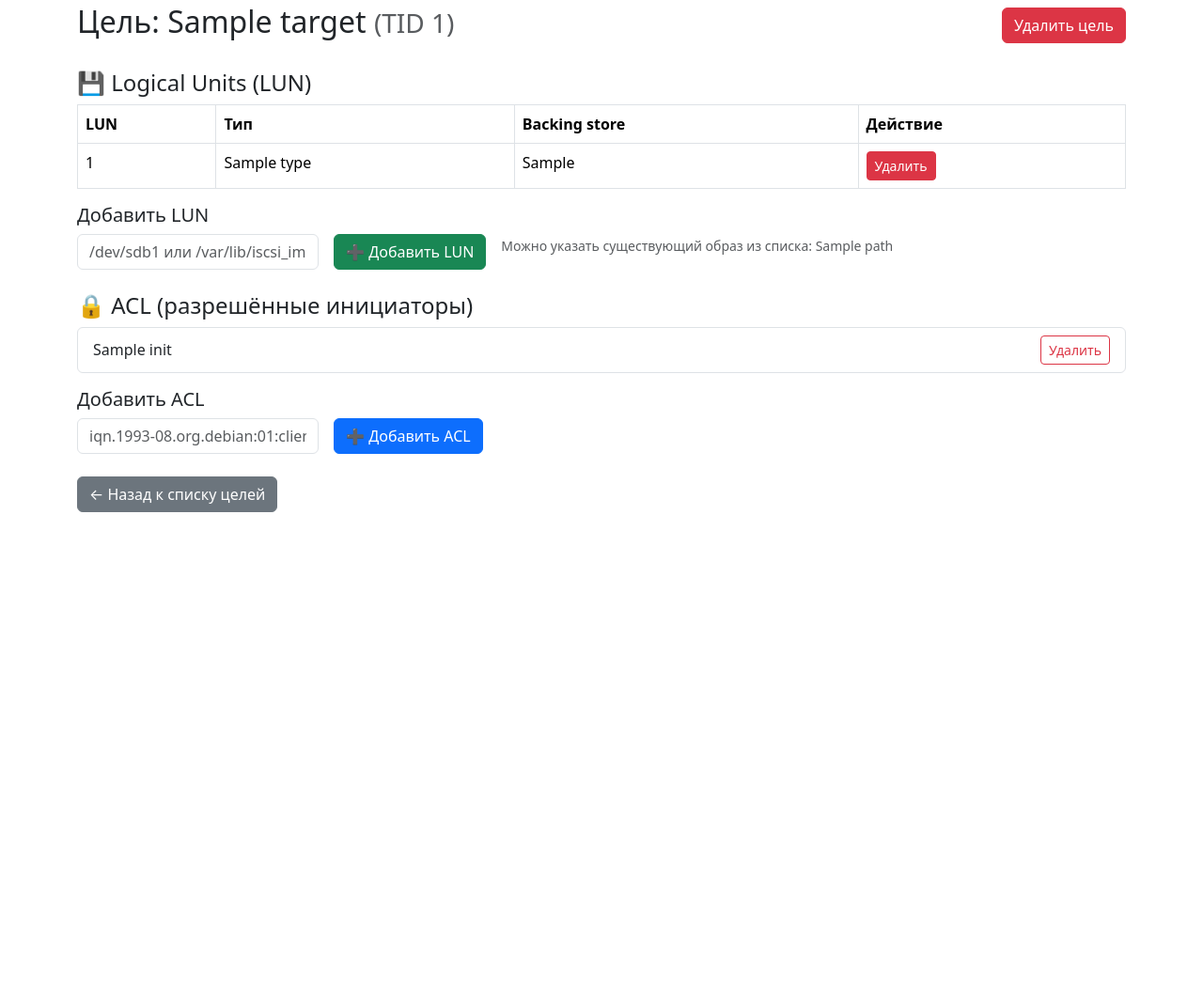
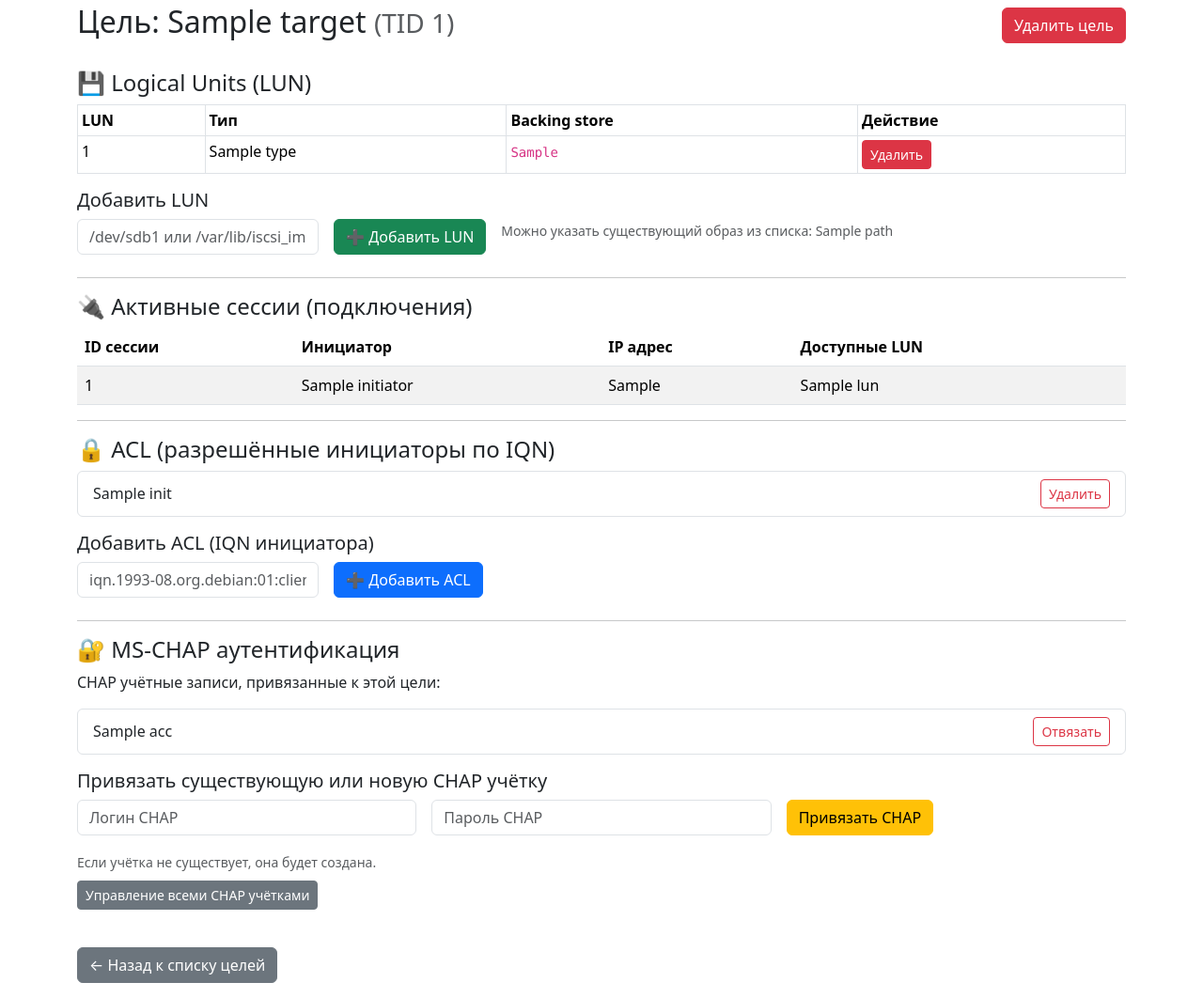
Before and after one commit to mydubrovin-dev/iscsi-webui, a Flask app: template templates/target_detail.html in a window 1280 px wide. Shown: the part 56-1118 px from the top of the page at 94% size. Before the commit the page ends 601 px from the top, so only its background shows below. Run offline with Flask 3, Linux system fonts and the light colour scheme; the template is opened without the code that fills it: most values are stand-ins (such as "Sample title", 1, 10 or a date in 2020).

Commit message:
version 3
much more updates

```diff
--- a/app.py
+++ b/app.py
@@ -4,10 +4,10 @@ import subprocess
 import re
 import shutil
 from pathlib import Path
+from urllib.parse import unquote
 
-from flask import Flask, render_template, request, redirect, url_for, flash, abort
-from flask_login import LoginManager, UserMixin, login_user, logout_user, login_required, current_user
-import psutil
+from flask import Flask, render_template, request, redirect, url_for, flash
+from flask_login import LoginManager, UserMixin, login_user, logout_user, login_required
 
 from config import Config
 
@@ -18,7 +18,6 @@ login_manager = LoginManager()
 login_manager.init_app(app)
 login_manager.login_view = 'login'
 
-# Простая модель пользователя
 class User(UserMixin):
     def __init__(self, id):
         self.id = id
@@ -29,63 +28,149 @@ def load_user(user_id):
         return User(user_id)
     return None
 
-# ------------------- Утилиты для работы с tgtadm -------------------
-def run_tgtadm(args, check=True):
-    """Выполняет tgtadm с sudo (предполагается настроенный sudo без пароля)"""
-    cmd = ['sudo', Config.TGTADM_CMD] + args
+# ------------------- Утилиты для работы с tgt-admin -------------------
+def run_tgtadmin(args, check=True):
+    """Выполняет tgt-admin через sudo, возвращает (stdout, stderr, returncode)"""
+    cmd = ['/usr/bin/sudo', 'tgt-admin'] + args
     result = subprocess.run(cmd, capture_output=True, text=True)
     if check and result.returncode != 0:
         app.logger.error(f"Command failed: {' '.join(cmd)}\n{result.stderr}")
     return result.stdout, result.stderr, result.returncode
 
 def parse_targets():
-    """Парсит вывод tgtadm --lld iscsi --op show --mode target"""
-    out, _, _ = run_tgtadm(['--lld', 'iscsi', '--op', 'show', '--mode', 'target'])
+    """
+    Парсит вывод tgt-admin -s
+    Возвращает список целей с LUN, ACL, CHAP-аккаунтами, сессиями.
+    """
+    out, _, _ = run_tgtadmin(['-s'])
     targets = []
-    current = None
+    current_target = None
+    current_lun = None
+    current_session = None
     lines = out.splitlines()
     i = 0
     while i < len(lines):
         line = lines[i].strip()
+        if not line:
+            i += 1
+            continue
+
+        # Начало цели: "Target 1: iqn.2026-05.ru.ite-ng:ite205"
         if line.startswith('Target '):
-            if current:
-                targets.append(current)
-            parts = line.split(':')
-            tid = parts[0].split()[1]
-            name = parts[1].strip()
-            current = {
+            if current_target:
+                targets.append(current_target)
+            # Разбираем: "Target 1: iqn.2026-05.ru.ite-ng:ite205"
+            parts = line.split(':', 1)
+            tid_name = parts[0].split()
+            tid = tid_name[1]
+            name = parts[1].strip() if len(parts) > 1 else ""
+            current_target = {
                 'tid': tid,
                 'name': name,
                 'luns': [],
+                'sessions': [],
                 'acls': [],
                 'accounts': []
             }
-        elif line.startswith('LUN:') and current:
-            lun_num = line.split()[1]
-            # Следующие строки содержат информацию
-            lun_type = ''
-            backing_store = ''
-            j = i+1
-            while j < len(lines) and lines[j].strip():
-                l = lines[j].strip()
-                if l.startswith('Type:'):
-                    lun_type = l.split()[1]
-                elif l.startswith('Backing store path:'):
-                    backing_store = l.split(':', 1)[1].strip()
-                elif l.startswith('LUN:'):
-                    break
-                j += 1
-            current['luns'].append({
+            current_lun = None
+            current_session = None
+
+        # Если цель ещё не начата, пропускаем
+        elif current_target is None:
+            i += 1
+            continue
+
+        # Системная информация (не нужна для отображения)
+        elif line.startswith('System information:'):
+            pass
+
+        # I_T nexus information (сессии и подключения)
+        elif line.startswith('I_T nexus information:'):
+            pass
+
+        elif line.startswith('I_T nexus:'):
+            # Начинаем новую сессию
+            # Пример: "I_T nexus: 12"
+            nexus_id = line.split(':')[1].strip()
+            current_session = {
+                'id': nexus_id,
+                'initiator': '',
+                'ip': '',
+                'luns': []
+            }
+            if current_target:
+                current_target['sessions'].append(current_session)
+
+        elif line.startswith('Initiator:') and current_session:
+            # "Initiator: iqn.2026-05.ru.ite-ng:ite203 alias: none"
+            init_str = line.split(':', 1)[1].strip()
+            # отделяем alias
+            if ' alias:' in init_str:
+                initiator = init_str.split(' alias:')[0]
+            else:
+                initiator = init_str
+            current_session['initiator'] = initiator
+
+        elif line.startswith('IP Address:') and current_session:
+            ip = line.split(':', 1)[1].strip()
+            current_session['ip'] = ip
+
+        elif line.startswith('LUN information:'):
+            pass
+
+        elif line.startswith('LUN:') and not line.startswith('LUN information:'):
+            # Начинаем новый LUN
+            lun_num = line.split(':')[1].strip()
+            current_lun = {
                 'num': lun_num,
-                'type': lun_type,
-                'backing_store': backing_store
-            })
-        elif line.startswith('ACL:') and current:
+                'type': '',
+                'backing_store': '',
+                'size': ''
+            }
+            if current_target:
+                current_target['luns'].append(current_lun)
+
+        # Поля внутри LUN
+        elif line.startswith('Type:') and current_lun:
+            current_lun['type'] = line.split(':', 1)[1].strip()
+        elif line.startswith('Backing store path:') and current_lun:
+            path = line.split(':', 1)[1].strip()
+            if path != 'None':
+                current_lun['backing_store'] = path
+        elif line.startswith('Size:') and current_lun:
+            size_str = line.split(':', 1)[1].strip()
+            # Пример: "Size: 32212 MB"
+            current_lun['size'] = size_str
+
+        # Account information
+        elif line.startswith('Account information:'):
+            pass
+        elif current_target and (line.startswith('Account:') or (not line.startswith('ACL') and current_target and 'Account information' in lines[max(0,i-1)])):
+            # В выводе после "Account information:" идут имена аккаунтов без маркера "Account:"?
+            # По примеру: строка "        backupadmin"
+            if line and not line.startswith('ACL') and not line.startswith('I_T nexus') and not line.startswith('LUN'):
+                # Просто имя аккаунта
+                acc = line.strip()
+                if acc and acc not in current_target['accounts']:
+                    current_target['accounts'].append(acc)
+
+        # ACL information
+        elif line.startswith('ACL information:'):
+            pass
+        elif line.startswith('ACL:') and current_target:
             acl = line.split(':', 1)[1].strip()
-            current['acls'].append(acl)
+            if acl not in current_target['acls']:
+                current_target['acls'].append(acl)
+        elif current_target and line and not line.startswith('Target') and not line.startswith('System') and not line.startswith('I_T') and not line.startswith('LUN') and not line.startswith('Account') and not line.startswith('ACL') and not line.startswith('Initiator') and not line.startswith('IP'):
+            # В некоторых версиях ACL может быть просто строка "ALL" без префикса "ACL:"
+            if line == 'ALL' and 'ALL' not in current_target['acls']:
+                current_target['acls'].append('ALL')
+
         i += 1
-    if current:
-        targets.append(current)
+
+    if current_target:
+        targets.append(current_target)
+
     return targets
 
 def get_next_tid():
@@ -107,9 +192,46 @@ def get_next_lun(tid):
             return lun
     return 0
 
+# ------------------- Работа с CHAP (через tgtadm, так как tgt-admin не умеет управлять) -------------------
+def run_tgtadm(args, check=True):
+    cmd = ['/usr/bin/sudo', Config.TGTADM_CMD] + args
+    result = subprocess.run(cmd, capture_output=True, text=True)
+    if check and result.returncode != 0:
+        app.logger.error(f"Command failed: {' '.join(cmd)}\n{result.stderr}")
+    return result.stdout, result.stderr, result.returncode
+
+def get_all_chap_accounts():
+    out, _, _ = run_tgtadm(['--lld', 'iscsi', '--op', 'show', '--mode', 'account'])
+    accounts = []
+    for line in out.splitlines():
+        line = line.strip()
+        if line.startswith('Account:'):
+            acc = line.split(':', 1)[1].strip()
+            accounts.append(acc)
+    return accounts
+
+def add_chap_account(user, password):
+    _, stderr, rc = run_tgtadm(['--lld', 'iscsi', '--op', 'new', '--mode', 'account',
+                                '--user', user, '--password', password])
+    return rc == 0, stderr
+
+def delete_chap_account(user):
+    _, stderr, rc = run_tgtadm(['--lld', 'iscsi', '--op', 'delete', '--mode', 'account',
+                                '--user', user])
+    return rc == 0, stderr
+
+def bind_chap_to_target(tid, user):
+    _, stderr, rc = run_tgtadm(['--lld', 'iscsi', '--op', 'bind', '--mode', 'target',
+                                f'--tid={tid}', '--account', user])
+    return rc == 0, stderr
+
+def unbind_chap_from_target(tid, user):
+    _, stderr, rc = run_tgtadm(['--lld', 'iscsi', '--op', 'unbind', '--mode', 'target',
+                                f'--tid={tid}', '--account', user])
+    return rc == 0, stderr
+
 # ------------------- Работа с файлами-образами -------------------
 def get_images_info():
-    """Возвращает список словарей с информацией о файлах-образах: имя, размер, путь"""
     images_dir = Path(Config.IMAGES_DIR)
     images_dir.mkdir(exist_ok=True)
     images = []
@@ -128,13 +250,11 @@ def get_images_info():
     return images
 
 def create_image(name, size_mb):
-    """Создаёт файл-образ заданного размера (в МБ) с помощью dd"""
     images_dir = Path(Config.IMAGES_DIR)
     images_dir.mkdir(exist_ok=True)
     path = images_dir / name
     if path.exists():
         return False, "Файл уже существует"
-    # Создаём файл с нулями
     try:
         subprocess.run(['dd', 'if=/dev/zero', f'of={path}', f'bs=1M', f'count={size_mb}'],
                        check=True, stderr=subprocess.PIPE)
@@ -150,16 +270,16 @@ def delete_image(name):
     return False, "Файл не найден"
 
 def get_disk_usage():
-    """Возвращает информацию о свободном месте на диске, где хранятся образы"""
     usage = shutil.disk_usage(Config.IMAGES_DIR)
     return {
         'total': usage.total,
         'used': usage.used,
         'free': usage.free,
-        'percent': (usage.used / usage.total) * 100
+        'percent': (usage.used / usage.total) * 100,
+        'path': Config.IMAGES_DIR
     }
 
-# ------------------- Маршруты веб-интерфейса -------------------
+# ------------------- Маршруты -------------------
 @app.route('/login', methods=['GET', 'POST'])
 def login():
     if request.method == 'POST':
@@ -196,7 +316,8 @@ def target_detail(tid):
         flash('Цель не найдена', 'danger')
         return redirect(url_for('index'))
     images = get_images_info()
-    return render_template('target_detail.html', target=target, images=images)
+    all_chap_accounts = get_all_chap_accounts()
+    return render_template('target_detail.html', target=target, images=images, all_chap_accounts=all_chap_accounts)
 
 @app.route('/add_target', methods=['POST'])
 @login_required
@@ -206,6 +327,7 @@ def add_target():
         flash('IQN не может быть пустым', 'danger')
         return redirect(url_for('index'))
     tid = get_next_tid()
+    # используем tgtadm для создания, так как tgt-admin в основном для конфигов
     _, stderr, rc = run_tgtadm(['--lld', 'iscsi', '--op', 'new', '--mode', 'target',
                                 f'--tid={tid}', f'--targetname={name}'])
     if rc == 0:
@@ -231,7 +353,6 @@ def add_lun(tid):
     if not path:
         flash('Путь к устройству/файлу не указан', 'danger')
         return redirect(url_for('target_detail', tid=tid))
-    # Проверяем существование файла
     if not os.path.exists(path):
         flash(f'Путь {path} не существует', 'danger')
         return redirect(url_for('target_detail', tid=tid))
@@ -273,7 +394,6 @@ def add_acl(tid):
 @app.route('/delete_acl/<tid>/<path:initiator>')
 @login_required
 def delete_acl(tid, initiator):
-    from urllib.parse import unquote
     initiator = unquote(initiator)
     _, stderr, rc = run_tgtadm(['--lld', 'iscsi', '--op', 'unbind', '--mode', 'target',
                                 f'--tid={tid}', f'--initiator-address={initiator}'])
@@ -283,7 +403,69 @@ def delete_acl(tid, initiator):
         flash(f'Ошибка: {stderr}', 'danger')
     return redirect(url_for('target_detail', tid=tid))
 
-# Управление образами
+# CHAP на уровне цели
+@app.route('/add_chap_to_target/<tid>', methods=['POST'])
+@login_required
+def add_chap_to_target(tid):
+    user = request.form.get('chap_user')
+    password = request.form.get('chap_password')
+    if not user or not password:
+        flash('Необходимо указать логин и пароль CHAP', 'danger')
+        return redirect(url_for('target_detail', tid=tid))
+    all_acc = get_all_chap_accounts()
+    if user not in all_acc:
+        ok, err = add_chap_account(user, password)
+        if not ok:
+            flash(f'Не удалось создать CHAP-учётку: {err}', 'danger')
+            return redirect(url_for('target_detail', tid=tid))
+    ok, err = bind_chap_to_target(tid, user)
+    if ok:
+        flash(f'CHAP пользователь {user} привязан к цели TID {tid}', 'success')
+    else:
+        flash(f'Ошибка привязки CHAP: {err}', 'danger')
+    return redirect(url_for('target_detail', tid=tid))
+
+@app.route('/remove_chap_from_target/<tid>/<user>')
+@login_required
+def remove_chap_from_target(tid, user):
+    ok, err = unbind_chap_from_target(tid, user)
+    if ok:
+        flash(f'CHAP пользователь {user} отвязан от цели TID {tid}', 'success')
+    else:
+        flash(f'Ошибка отвязки CHAP: {err}', 'danger')
+    return redirect(url_for('target_detail', tid=tid))
+
+@app.route('/chap_accounts')
+@login_required
+def chap_accounts():
+    accounts = get_all_chap_accounts()
+    return render_template('chap_accounts.html', accounts=accounts)
+
+@app.route('/add_chap_account', methods=['POST'])
+@login_required
+def add_chap_account_route():
+    user = request.form.get('user')
+    password = request.form.get('password')
+    if not user or not password:
+        flash('Логин и пароль обязательны', 'danger')
+        return redirect(url_for('chap_accounts'))
+    ok, err = add_chap_account(user, password)
+    if ok:
+        flash(f'CHAP учётка {user} создана', 'success')
+    else:
+        flash(f'Ошибка: {err}', 'danger')
+    return redirect(url_for('chap_accounts'))
+
+@app.route('/delete_chap_account/<user>')
+@login_required
+def delete_chap_account_route(user):
+    ok, err = delete_chap_account(user)
+    if ok:
+        flash(f'CHAP учётка {user} удалена', 'success')
+    else:
+        flash(f'Ошибка: {err}', 'danger')
+    return redirect(url_for('chap_accounts'))
+
 @app.route('/images')
 @login_required
 def images():
@@ -324,5 +506,4 @@ def delete_image_route(name):
     return redirect(url_for('images'))
 
 if __name__ == '__main__':
-    # Для разработки, в production используйте gunicorn
     app.run(host='0.0.0.0', port=5000, debug=False)
--- a/templates/target_detail.html
+++ b/templates/target_detail.html
@@ -8,14 +8,16 @@
 
 <h4 class="mt-4">💾 Logical Units (LUN)</h4>
 {% if target.luns %}
-    <table class="table table-bordered">
+    <table class="table table-bordered table-sm">
         <thead>
             <tr><th>LUN</th><th>Тип</th><th>Backing store</th><th>Действие</th></tr>
         </thead>
         <tbody>
         {% for lun in target.luns %}
             <tr>
-                <td>{{ lun.num }}</td><td>{{ lun.type }}</td><td>{{ lun.backing_store }}</td>
+                <td>{{ lun.num }}</td>
+                <td>{{ lun.type }}</td>
+                <td><code>{{ lun.backing_store }}</code></td>
                 <td><a href="{{ url_for('delete_lun', tid=target.tid, lun_num=lun.num) }}" class="btn btn-sm btn-danger" onclick="return confirm('Удалить LUN {{ lun.num }}?')">Удалить</a></td>
             </tr>
         {% endfor %}
@@ -40,7 +42,32 @@
     </div>
 </form>
 
-<h4>🔒 ACL (разрешённые инициаторы)</h4>
+<hr>
+
+<h4>🔌 Активные сессии (подключения)</h4>
+{% if target.sessions %}
+    <table class="table table-striped">
+        <thead>
+            <tr><th>ID сессии</th><th>Инициатор</th><th>IP адрес</th><th>Доступные LUN</th></tr>
+        </thead>
+        <tbody>
+        {% for sess in target.sessions %}
+            <tr>
+                <td>{{ sess.id }}</td>
+                <td>{{ sess.initiator }}</td>
+                <td>{{ sess.ip }}</td>
+                <td>{{ sess.luns|join(', ') }}</td>
+            </tr>
+        {% endfor %}
+        </tbody>
+    </table>
+{% else %}
+    <p>Нет активных подключений к этой цели.</p>
+{% endif %}
+
+<hr>
+
+<h4>🔒 ACL (разрешённые инициаторы по IQN)</h4>
 {% if target.acls %}
     <ul class="list-group mb-3">
     {% for init in target.acls %}
@@ -54,8 +81,8 @@
     <p>Нет ограничений (доступ любому инициатору)</p>
 {% endif %}
 
-<h5>Добавить ACL</h5>
-<form method="post" action="{{ url_for('add_acl', tid=target.tid) }}" class="row g-3">
+<h5>Добавить ACL (IQN инициатора)</h5>
+<form method="post" action="{{ url_for('add_acl', tid=target.tid) }}" class="row g-3 mb-4">
     <div class="col-auto">
         <input type="text" name="initiator" class="form-control" placeholder="iqn.1993-08.org.debian:01:client1" required>
     </div>
@@ -64,5 +91,39 @@
     </div>
 </form>
 
+<hr>
+
+<h4>🔐 MS‑CHAP аутентификация</h4>
+<p>CHAP учётные записи, привязанные к этой цели:</p>
+{% if target.accounts %}
+    <ul class="list-group mb-3">
+    {% for acc in target.accounts %}
+        <li class="list-group-item d-flex justify-content-between align-items-center">
+            {{ acc }}
+            <a href="{{ url_for('remove_chap_from_target', tid=target.tid, user=acc) }}" class="btn btn-sm btn-outline-danger" onclick="return confirm('Отвязать CHAP учётку {{ acc }} от цели?')">Отвязать</a>
+        </li>
+    {% endfor %}
+    </ul>
+{% else %}
+    <p>CHAP не настроен (аутентификация по IQN или без аутентификации).</p>
+{% endif %}
+
+<h5>Привязать существующую или новую CHAP учётку</h5>
+<form method="post" action="{{ url_for('add_chap_to_target', tid=target.tid) }}" class="row g-3">
+    <div class="col-md-4">
+        <input type="text" name="chap_user" class="form-control" placeholder="Логин CHAP" required>
+    </div>
+    <div class="col-md-4">
+        <input type="password" name="chap_password" class="form-control" placeholder="Пароль CHAP">
+    </div>
+    <div class="col-auto">
+        <button type="submit" class="btn btn-warning">Привязать CHAP</button>
+    </div>
+    <div class="col-auto">
+        <small class="text-muted">Если учётка не существует, она будет создана.</small>
+    </div>
+</form>
+<p class="mt-2"><a href="{{ url_for('chap_accounts') }}" class="btn btn-sm btn-secondary">Управление всеми CHAP учётками</a></p>
+
 <p><a href="{{ url_for('index') }}" class="btn btn-secondary mt-4">← Назад к списку целей</a></p>
 {% endblock %}
```
Also changed, not shown: templates/chap_accounts.html (added, +46 -0 lines), templates/index.html (+7 -1 lines).
